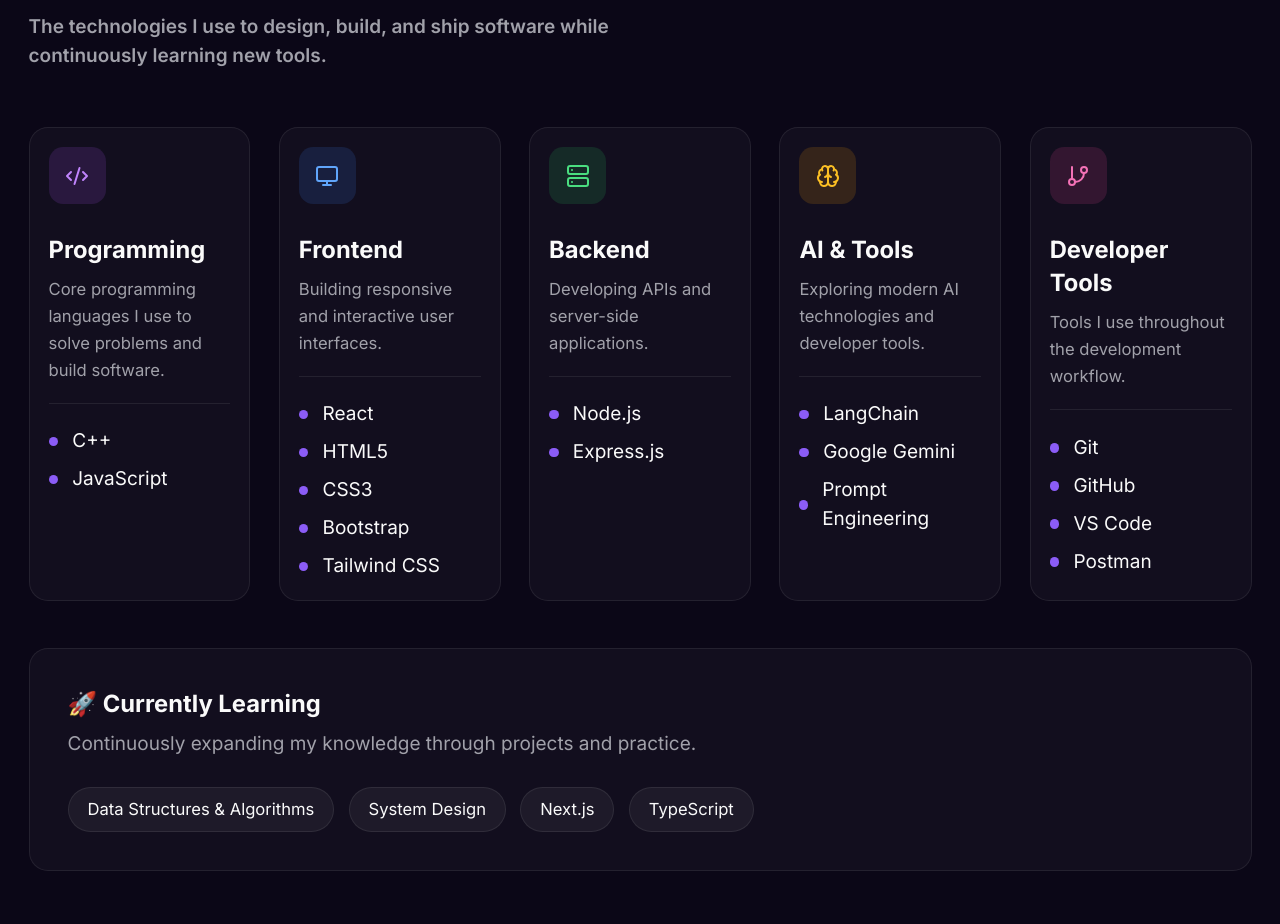
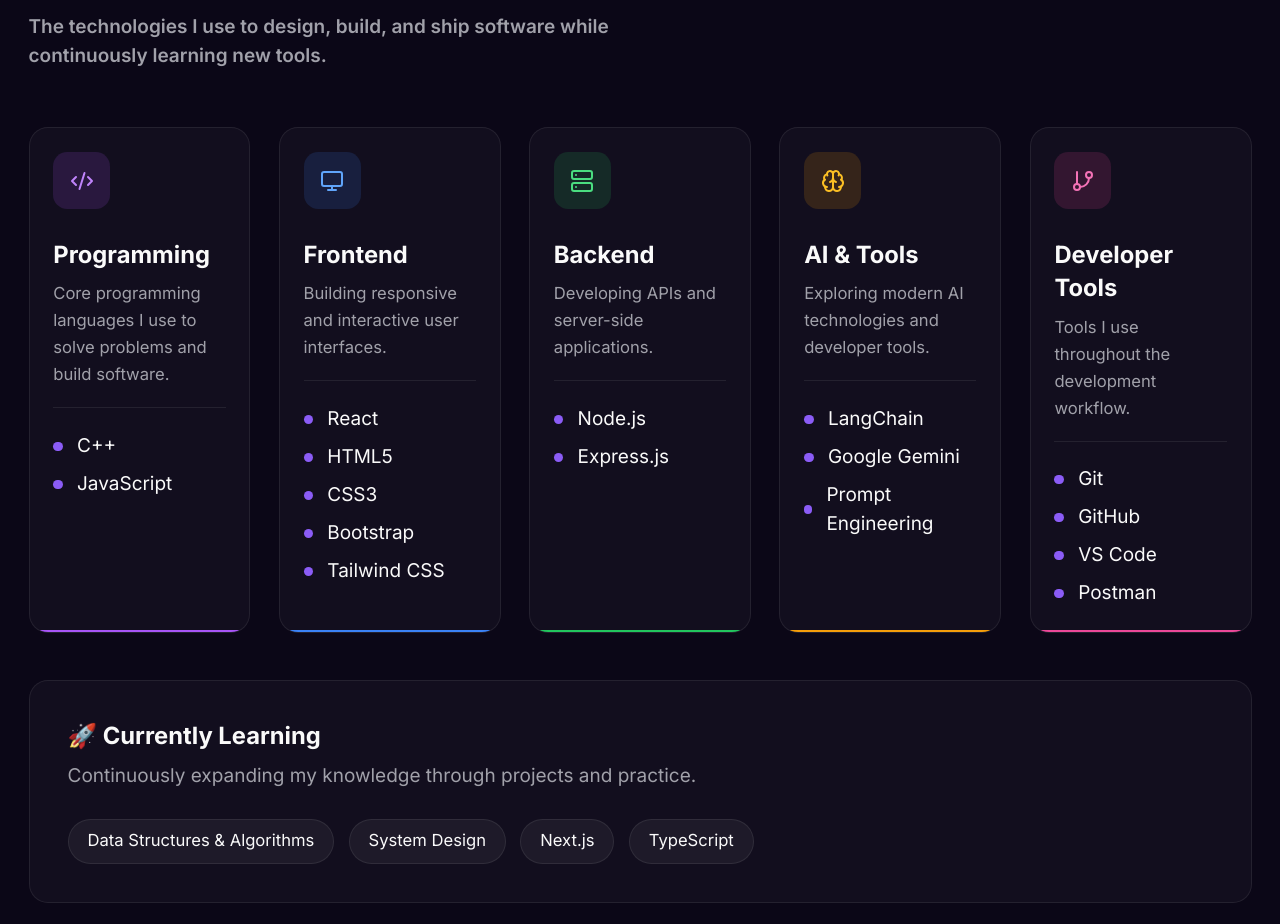
Before and after one commit to TAnisha016/tanisha-portfolio, a React (Vite) app: page / in a window 1280 px wide. Shown: the part 1670-2594 px from the top of the page. Built offline with nearby package versions, Linux system fonts and the light colour scheme.

Commit message:
redesign sections

```diff
--- a/src/components/Skills.jsx
+++ b/src/components/Skills.jsx
@@ -37,7 +37,7 @@
 
             return (
               <Reveal key={group.title} delay={index * 80}>
-                <div className="h-full rounded-2xl border border-bg-border bg-bg-surface hover:bg-bg-raised transition-all duration-300 p-4">
+                <div className="relative h-full rounded-2xl border border-bg-border bg-bg-surface hover:bg-bg-raised transition-all duration-300 p-5 overflow-hidden">
 
                   <div
                     className={`
@@ -79,6 +79,23 @@
                     ))}
                   </ul>
 
+                  <div
+  className={`
+    absolute bottom-0 left-0 w-full h-[2px]
+    ${
+      group.color === "purple"
+        ? "bg-purple-500"
+        : group.color === "blue"
+        ? "bg-blue-500"
+        : group.color === "green"
+        ? "bg-green-500"
+        : group.color === "amber"
+        ? "bg-amber-500"
+        : "bg-pink-500"
+    }
+  `}
+/>
+
                 </div>
               </Reveal>
             );
```
